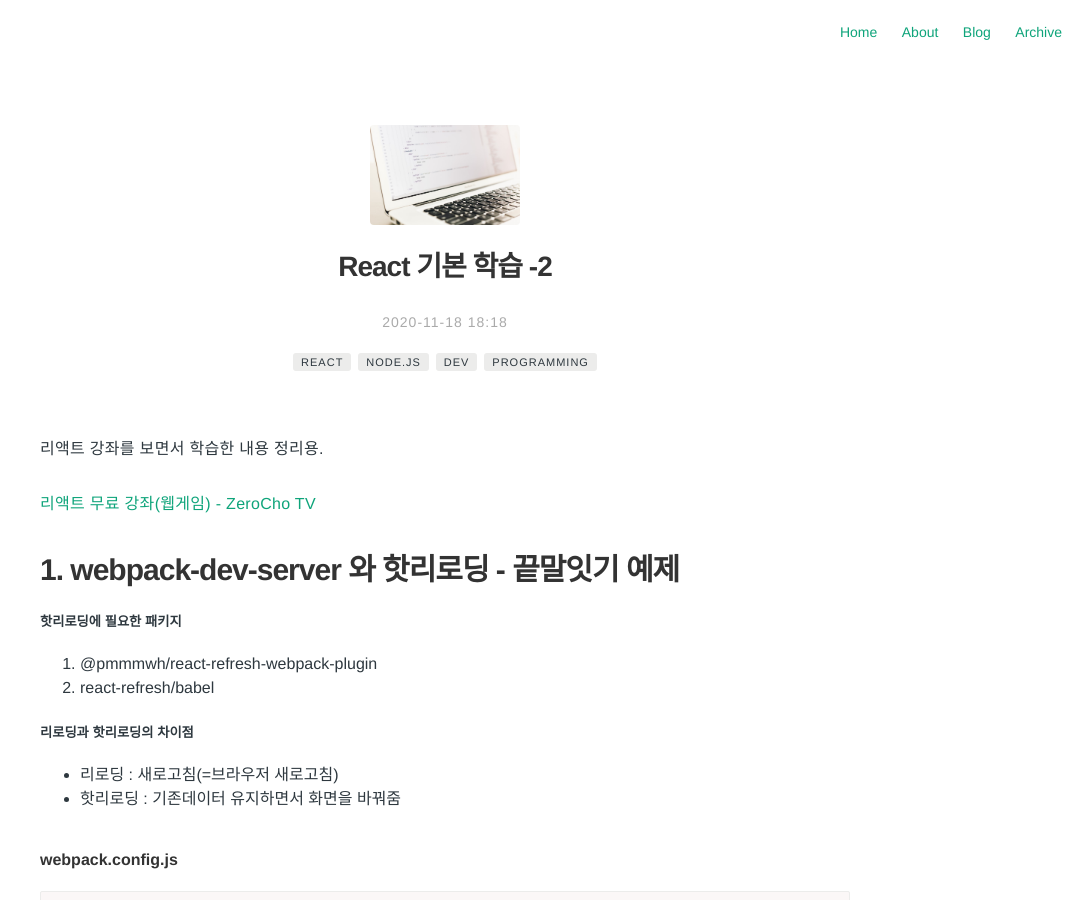
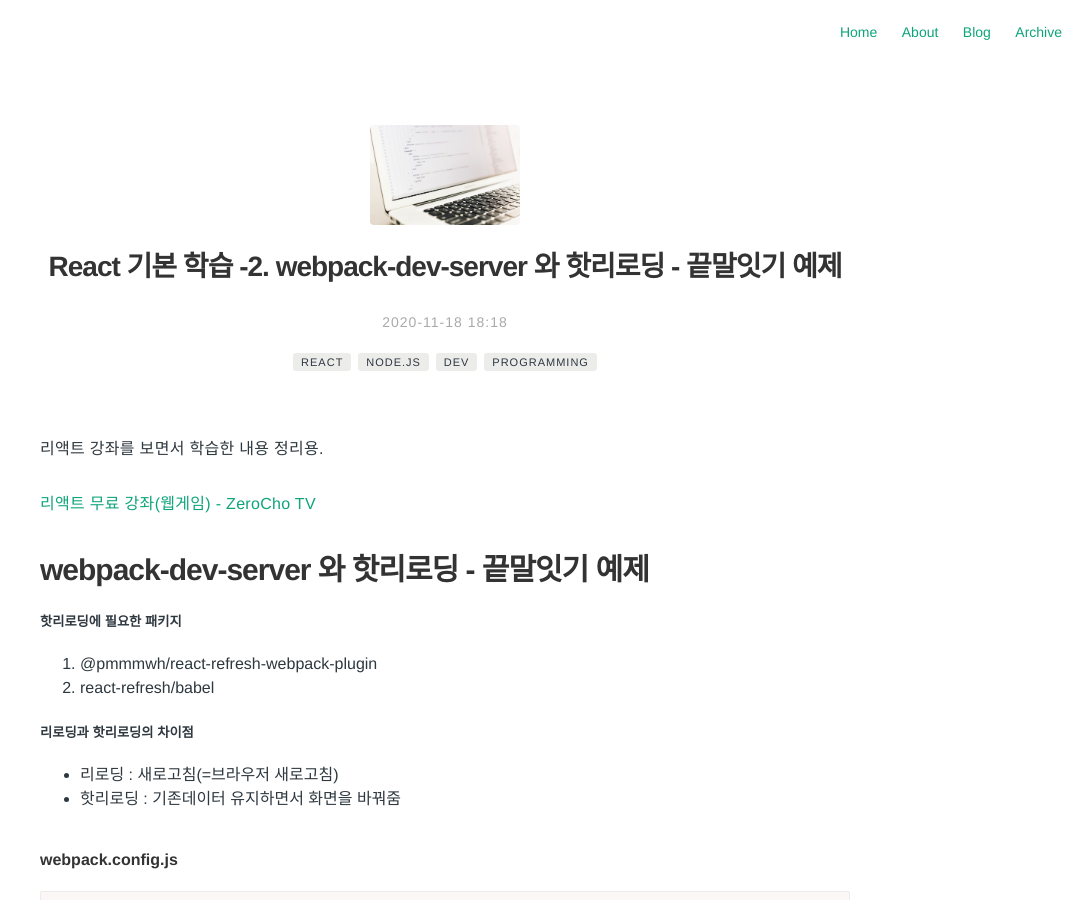
Before and after one commit to Pie001/pie001.github.io, a Jekyll site: the page built from _posts/2020-11-19-0071.md, in a window 1280 px wide and 900 px high. Shown: the whole window, without its empty margins (195-1280 px from the left). Built offline with Jekyll 4.4.1, drawn with Linux system fonts in a browser that asks for light colours; comment, search, counter and statistics services are not loaded.

Commit message:
Update 2020-11-19-0071.md

```diff
--- a/_posts/2020-11-19-0071.md
+++ b/_posts/2020-11-19-0071.md
@@ -1,5 +1,5 @@
 ---
-title: React 기본 학습 -2
+title: React 기본 학습 -2. webpack-dev-server 와 핫리로딩 - 끝말잇기 예제
 layout: post
 date:  2020-11-18 18:18
 image: /assets/images/post_header.jpg
@@ -13,14 +13,14 @@ tag:
 - programming
 category: tech-note
 author: pie
-description: React 기본 학습 -2
+description: React 기본 학습 -2. webpack-dev-server 와 핫리로딩 - 끝말잇기 예제
 ---
 
 리액트 강좌를 보면서 학습한 내용 정리용.
 
 [리액트 무료 강좌(웹게임) - ZeroCho TV](https://www.youtube.com/watch?v=V3QsSrldHqI&list=PLcqDmjxt30RtqbStQqk-eYMK8N-1SYIFn)
 
-# 1. webpack-dev-server 와 핫리로딩 - 끝말잇기 예제
+# webpack-dev-server 와 핫리로딩 - 끝말잇기 예제
 
 ##### 핫리로딩에 필요한 패키지
 1. @pmmmwh/react-refresh-webpack-plugin
```
